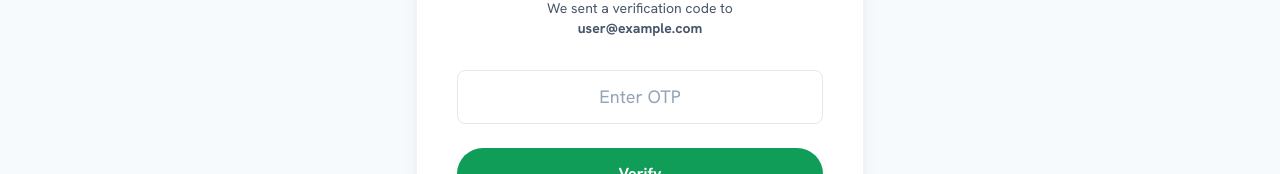
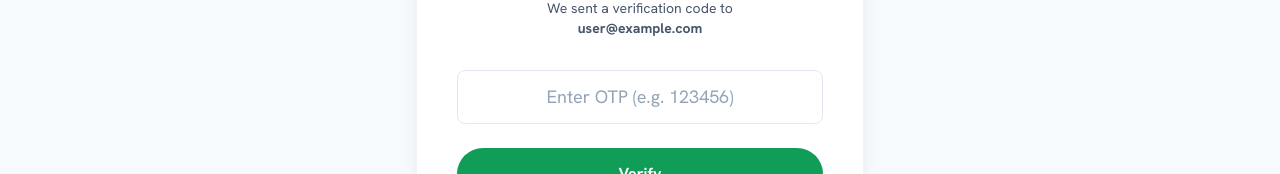
Before and after one commit to YashG1195/Ecovaluate, a React (Vite) app: page /verify-otp in a window 1280 px wide. Shown: the part 215-389 px from the top of the page. Built offline with nearby package versions, Linux system fonts and the light colour scheme; no server answers.

Commit message:
fix: make VerifyOtp input more robust and explicitly visible to fix frozen state

```diff
--- a/src/pages/VerifyOtp.jsx
+++ b/src/pages/VerifyOtp.jsx
@@ -130,14 +130,18 @@ export default function VerifyOtp() {
                   Enter OTP
                 </label>
                 <input
-                  className="w-full px-4 py-3 rounded-[8px] border border-slate-200 focus:ring-2 focus:ring-[#0f9d58]/20 focus:border-[#0f9d58] outline-none transition-all text-center text-lg tracking-widest placeholder:tracking-normal placeholder:text-slate-400"
+                  className="w-full px-4 py-3 rounded-[8px] border border-slate-200 focus:ring-2 focus:ring-[#0f9d58]/20 focus:border-[#0f9d58] outline-none transition-all text-center text-lg tracking-widest text-slate-900 placeholder:tracking-normal placeholder:text-slate-400"
                   id="otp"
                   name="otp"
-                  placeholder="Enter OTP"
+                  placeholder="Enter OTP (e.g. 123456)"
                   required
                   type="text"
+                  inputMode="numeric"
+                  pattern="[0-9]*"
+                  maxLength={6}
+                  autoComplete="one-time-code"
                   value={otp}
-                  onChange={(e) => setOtp(e.target.value)}
+                  onChange={(e) => setOtp(e.target.value.replace(/[^0-9]/g, ''))}
                   disabled={isLoading}
                 />
               </div>
```
